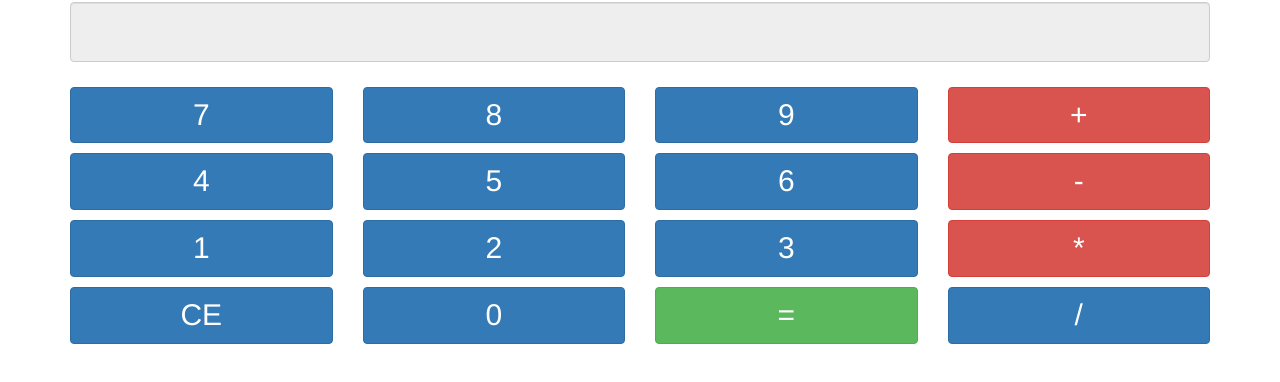
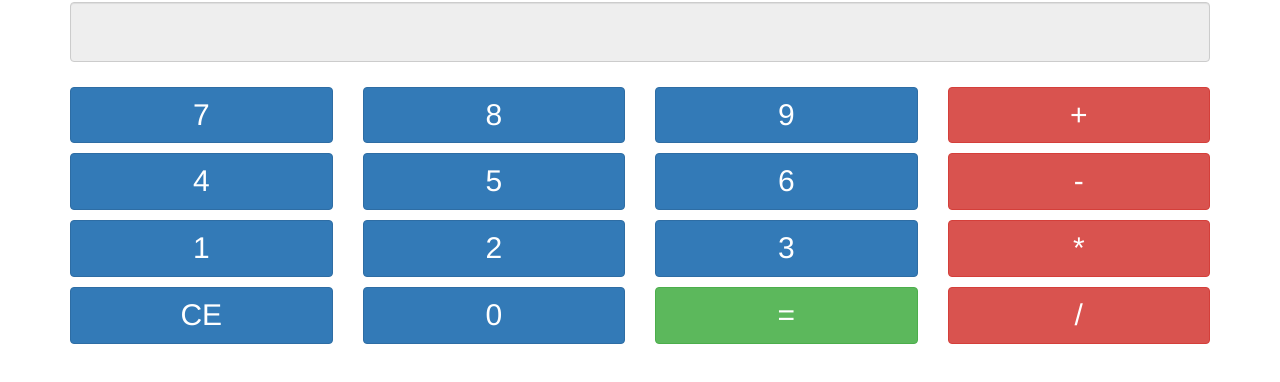
Before and after one commit to jussimar/testecalc, a website: page www/index.html in a window 1280 px wide. Shown: the part 68-450 px from the top of the page. Drawn offline with Linux system fonts and the light colour scheme.

Commit message:
Correção color divisão

```diff
--- a/www/index.html
+++ b/www/index.html
@@ -94,7 +94,7 @@
               <button class="btn btn-success btn-block" id="igual">=</button>
           </div>
           <div class="col-xs-3">
-              <button class="btn btn-primary btn-block" id="div">/</button>
+              <button class="btn btn-danger btn-block" id="div">/</button>
           </div>
         </div>
 
```
